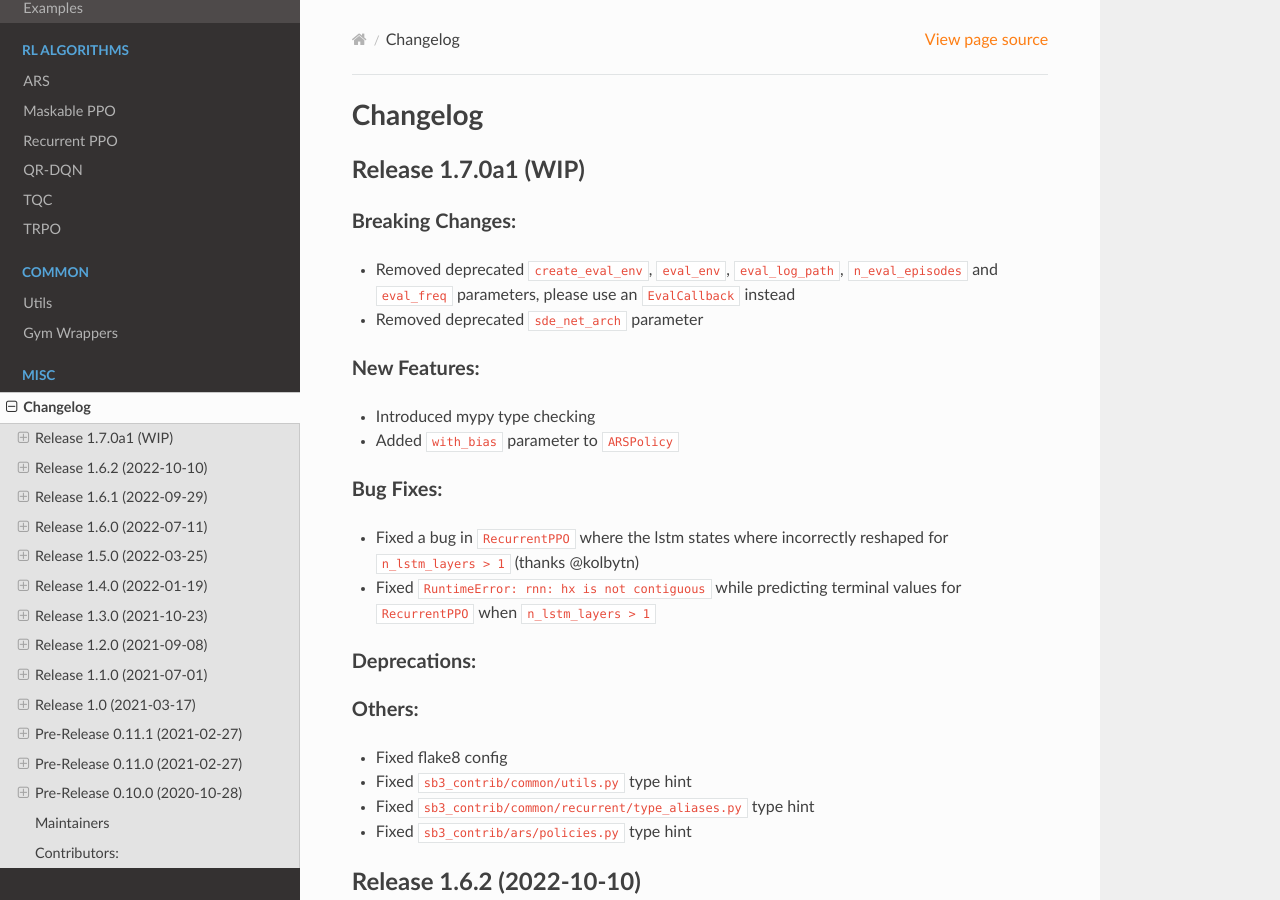
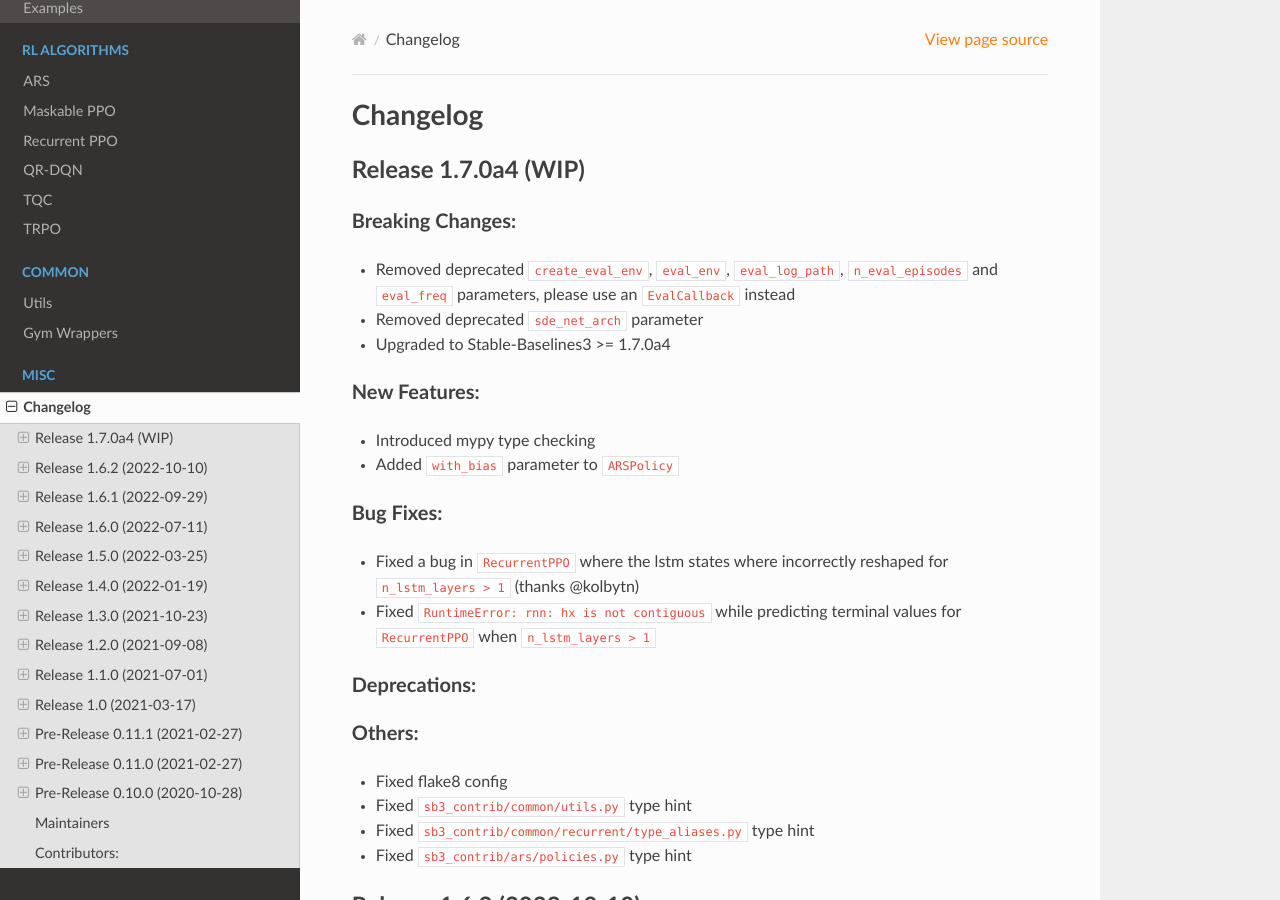
Before and after one commit to Stable-Baselines-Team/stable-baselines3-contrib, a Sphinx documentation site: the page built from docs/misc/changelog.rst, in a window 1280 px wide and 900 px high. Built offline with Sphinx 7.4.7 and the Read the Docs theme 2.0.0, drawn with Linux system fonts in a browser that asks for light colours.

Commit message:
Update SB3 version

```diff
--- a/docs/misc/changelog.rst
+++ b/docs/misc/changelog.rst
@@ -3,7 +3,7 @@
 Changelog
 ==========
 
-Release 1.7.0a1 (WIP)
+Release 1.7.0a4 (WIP)
 --------------------------
 
 Breaking Changes:
@@ -11,6 +11,7 @@ Breaking Changes:
 - Removed deprecated ``create_eval_env``, ``eval_env``, ``eval_log_path``, ``n_eval_episodes`` and ``eval_freq`` parameters,
   please use an ``EvalCallback`` instead
 - Removed deprecated ``sde_net_arch`` parameter
+- Upgraded to Stable-Baselines3 >= 1.7.0a4
 
 New Features:
 ^^^^^^^^^^^^^
--- a/sb3_contrib/version.txt
+++ b/sb3_contrib/version.txt
@@ -1 +1 @@
-1.7.0a1
+1.7.0a4
--- a/setup.py
+++ b/setup.py
@@ -65,7 +65,7 @@ setup(
     packages=[package for package in find_packages() if package.startswith("sb3_contrib")],
     package_data={"sb3_contrib": ["py.typed", "version.txt"]},
     install_requires=[
-        "stable_baselines3>=1.7.0a0",
+        "stable_baselines3>=1.7.0a4",
     ],
     description="Contrib package of Stable Baselines3, experimental code.",
     author="Antonin Raffin",
```
